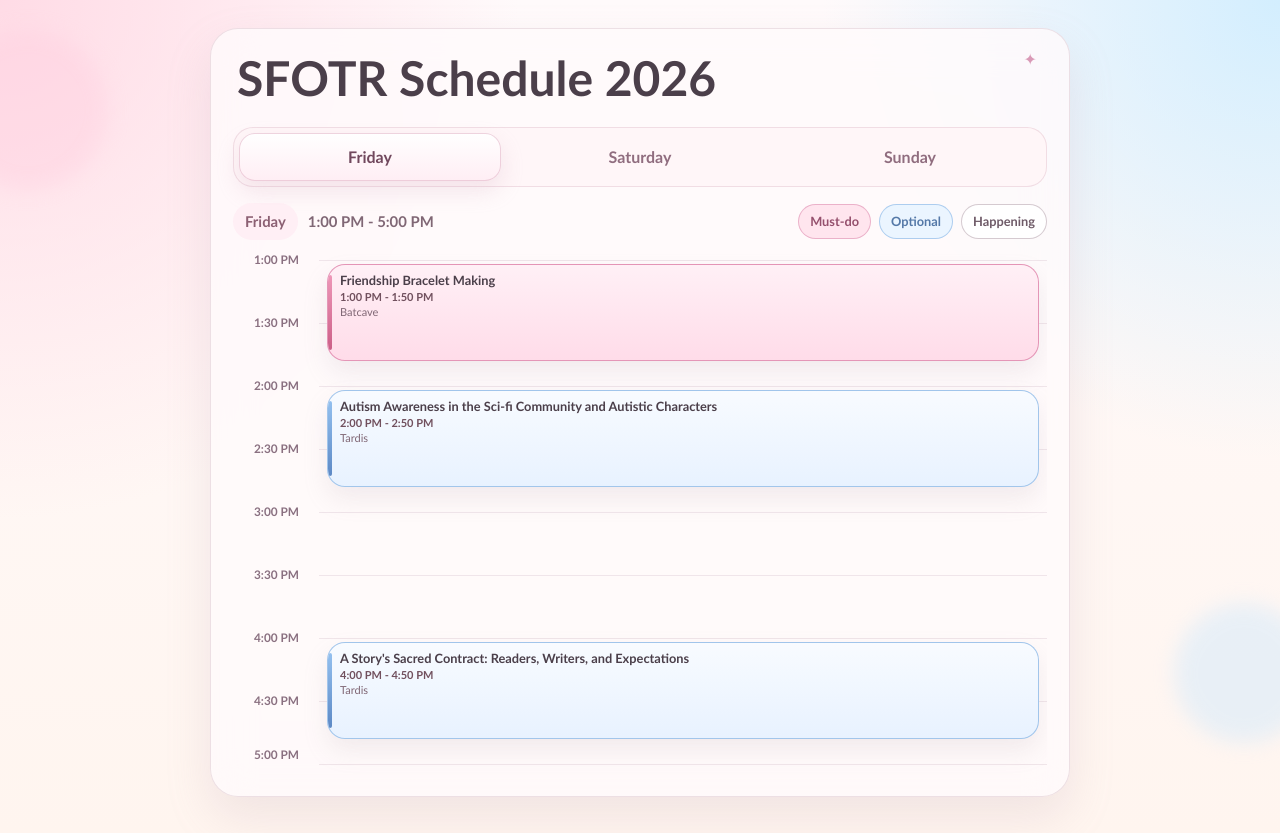
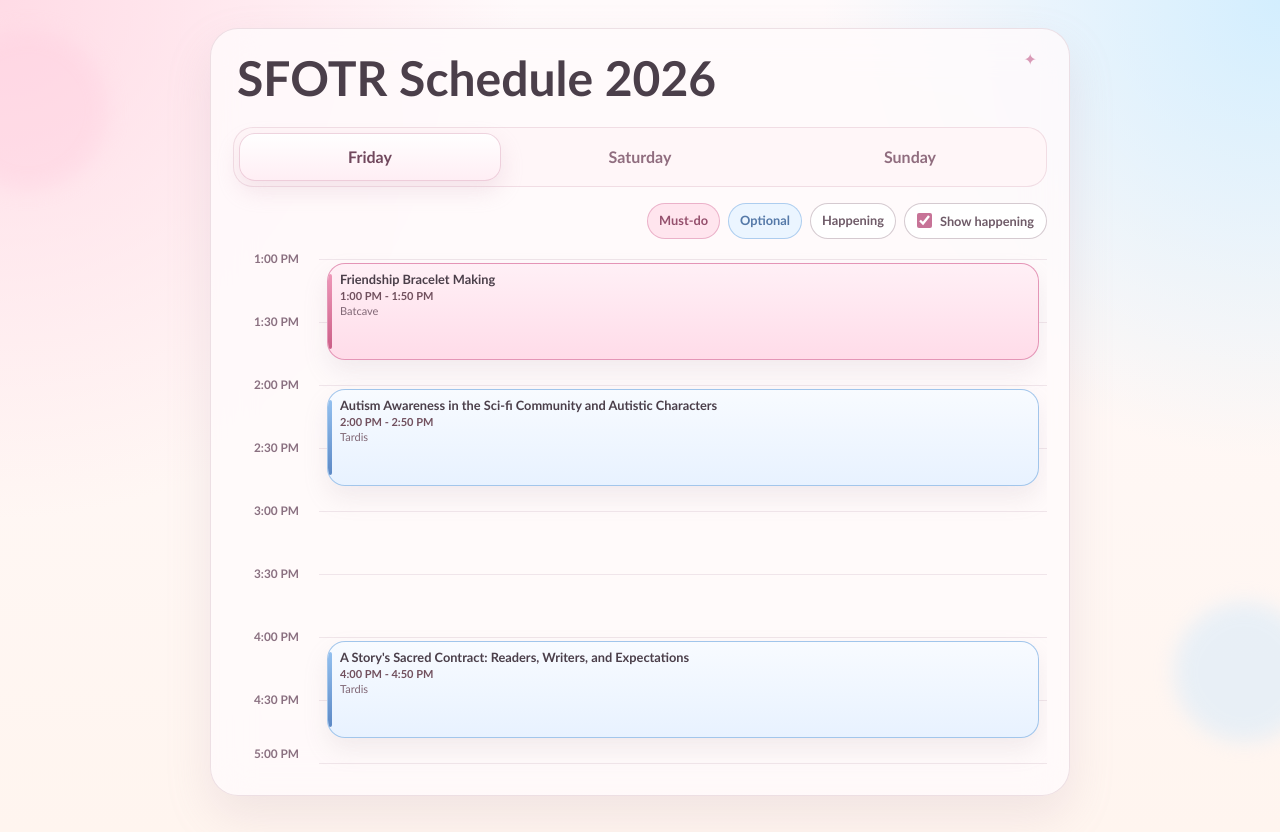
Before and after one commit to briannamcdonald/sfotr-schedule, a React (Vite) app: page / in a window 1280 px wide. Built offline with nearby package versions, Linux system fonts and the light colour scheme.

Commit message:
Refine schedule filters and header layout

```diff
--- a/src/App.jsx
+++ b/src/App.jsx
@@ -220,8 +220,9 @@ function sortEventsByDisplayPriority(a, b) {
   return sortEventsByTime(a, b);
 }
 
-function enrichEvents(day) {
+function enrichEvents(day, { showHappening }) {
   return SCHEDULE.filter((event) => event.day === day)
+    .filter((event) => showHappening || event.importance !== "happening")
     .map((event, index) => ({
       ...event,
       id: `${day}-${index}`,
@@ -288,8 +289,8 @@ function layoutEvents(events) {
   };
 }
 
-function buildTimelineGroups(day) {
-  return splitOverlapGroups(enrichEvents(day)).map((events, index) => {
+function buildTimelineGroups(day, filters) {
+  return splitOverlapGroups(enrichEvents(day, filters)).map((events, index) => {
     const { maxColumns } = layoutEvents(events);
     const visibleSourceEvents =
       maxColumns > 2
@@ -312,8 +313,8 @@ function buildTimelineGroups(day) {
   });
 }
 
-function getDayTimeline(day) {
-  const groups = buildTimelineGroups(day);
+function getDayTimeline(day, filters) {
+  const groups = buildTimelineGroups(day, filters);
   const events = groups.flatMap((group) => group.events);
 
   if (!events.length) {
@@ -338,10 +339,20 @@ function getDayTimeline(day) {
 function App() {
   const [activeDay, setActiveDay] = useState(DAYS[0]);
   const [openGroupId, setOpenGroupId] = useState(null);
-  const timeline = getDayTimeline(activeDay);
+  const [showHappening, setShowHappening] = useState(true);
+  const timeline = getDayTimeline(activeDay, { showHappening });
 
   if (!timeline) {
-    return <main className="app-shell">No schedule entries found.</main>;
+    return (
+      <main className="app-shell">
+        <section className="planner-card">
+          <header className="planner-header">
+            <h1>SFOTR Schedule 2026</h1>
+          </header>
+          <p className="empty-state-copy">No schedule entries match the current filters.</p>
+        </section>
+      </main>
+    );
   }
 
   const openGroup = timeline.groups.find((group) => group.id === openGroupId) ?? null;
@@ -369,7 +380,10 @@ function App() {
               role="tab"
               aria-selected={activeDay === day}
               className={`day-tab ${activeDay === day ? "is-active" : ""}`}
-              onClick={() => setActiveDay(day)}
+              onClick={() => {
+                setActiveDay(day);
+                setOpenGroupId(null);
+              }}
             >
               {day}
             </button>
@@ -377,17 +391,21 @@ function App() {
         </div>
 
         <div className="planner-meta">
-          <div className="timeline-summary">
-            <span className="summary-label">{activeDay}</span>
-            <strong>
-              {formatMinutes(timeline.earliest)} - {formatMinutes(timeline.latest)}
-            </strong>
-          </div>
-
           <div className="legend" aria-label="Event importance legend">
             <span className="legend-chip legend-must">Must-do</span>
             <span className="legend-chip legend-optional">Optional</span>
             <span className="legend-chip legend-happening">Happening</span>
+            <label className="legend-checkbox">
+              <input
+                type="checkbox"
+                checked={showHappening}
+                onChange={(event) => {
+                  setShowHappening(event.target.checked);
+                  setOpenGroupId(null);
+                }}
+              />
+              <span>Show happening</span>
+            </label>
           </div>
         </div>
 
--- a/src/styles.css
+++ b/src/styles.css
@@ -169,28 +169,10 @@ button {
 .planner-meta {
   display: flex;
   align-items: center;
-  justify-content: space-between;
+  justify-content: flex-end;
   gap: 14px;
   flex-wrap: wrap;
   margin-bottom: 14px;
-}
-
-.timeline-summary {
-  display: flex;
-  align-items: center;
-  gap: 10px;
-  color: var(--text-soft);
-  font-size: 0.93rem;
-}
-
-.summary-label {
-  display: inline-flex;
-  align-items: center;
-  padding: 7px 12px;
-  border-radius: 999px;
-  color: #8c6073;
-  background: rgba(255, 238, 244, 0.9);
-  font-weight: 700;
 }
 
 .legend {
@@ -208,6 +190,31 @@ button {
   border-radius: 999px;
   font-size: 0.8rem;
   font-weight: 700;
+}
+
+.legend-checkbox {
+  display: inline-flex;
+  align-items: center;
+  gap: 8px;
+  border: 1px solid rgba(205, 192, 199, 0.84);
+  border-radius: 999px;
+  padding: 7px 12px;
+  color: #6f5b68;
+  background: rgba(255, 255, 255, 0.98);
+  font-size: 0.8rem;
+  font-weight: 800;
+  cursor: pointer;
+}
+
+.legend-checkbox input {
+  width: 15px;
+  height: 15px;
+  margin: 0;
+  accent-color: #c77397;
+}
+
+.legend-checkbox span {
+  line-height: 1;
 }
 
 .legend-must {
@@ -230,6 +237,12 @@ button {
 
 .timeline-panel {
   background: transparent;
+}
+
+.empty-state-copy {
+  margin: 0;
+  color: var(--text-soft);
+  font-size: 0.96rem;
 }
 
 .timeline-scroll {
```
